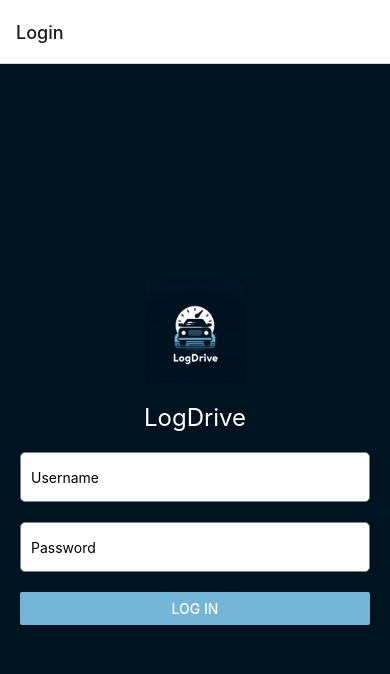
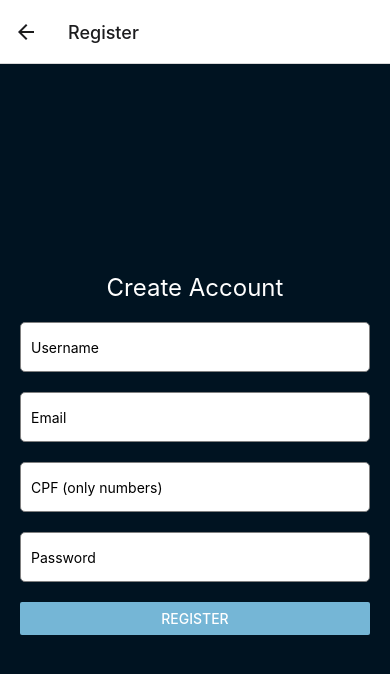
Before and after one commit to dhiogosantos/pdsi-front-end, a React Native app: screen /Register in a window 390 px wide. Shown: the top 674 px of the page. Built offline with nearby package versions, Linux system fonts and the light colour scheme.

Commit message:
feat: Tela de Cadastro

```diff
--- a/App.js
+++ b/App.js
@@ -1,9 +1,10 @@
 import React from 'react';
 import { NavigationContainer } from '@react-navigation/native';
 import { createNativeStackNavigator } from '@react-navigation/native-stack';
-import LoginScreen from './main'; // ajuste o caminho conforme necessário
-import HomeScreen from './homeScreen'; // ajuste o caminho conforme necessário
-import Driver from './driver'; // tela 1
+import LoginScreen from './main';
+import RegisterScreen from './registerScreen';
+import HomeScreen from './homeScreen';
+import Driver from './driver';
 import Vehicles from './vehicles';
 import Trips from './trips';
 
@@ -15,6 +16,7 @@ const App = () => {
       <Stack.Navigator initialRouteName="Login">
         <Stack.Screen name="Login" component={LoginScreen} />
         <Stack.Screen name="Home" component={HomeScreen} />
+        <Stack.Screen name="Register" component={RegisterScreen} />
         <Stack.Screen name="Driver" component={Driver} />
         <Stack.Screen name="Vehicles" component={Vehicles} />
         <Stack.Screen name="Trips" component={Trips} />
--- a/main.js
+++ b/main.js
@@ -1,5 +1,5 @@
 import React, { useState } from 'react';
-import { View, Text, TextInput, Button, StyleSheet, Image } from 'react-native';
+import { View, Text, TextInput, Button, StyleSheet, Image, TouchableOpacity } from 'react-native';
 
 const LoginScreen = ({ navigation }) => {
   const [username, setUsername] = useState('');
@@ -33,6 +33,9 @@ const LoginScreen = ({ navigation }) => {
         onChangeText={setPassword}
       />
       <Button title="Log In" onPress={handleLogin} color="#75b6d6" />
+      <TouchableOpacity onPress={() => navigation.navigate('Register')}>
+        <Text style={styles.registerText}>Don't have an account? Register here</Text>
+      </TouchableOpacity>
     </View>
   );
 };
@@ -65,6 +68,11 @@ const styles = StyleSheet.create({
     borderRadius: 5,
     backgroundColor: '#fff',
   },
+  registerText: {
+    color: '#71B5E3',
+    marginTop: 20,
+    textAlign: 'center',
+  },
 });
 
 export default LoginScreen;
--- /dev/null
+++ b/registerScreen.js
@@ -0,0 +1,73 @@
+import React, { useState } from 'react';
+import { View, Text, TextInput, Button, StyleSheet } from 'react-native';
+
+const RegisterScreen = ({ navigation }) => {
+    const [username, setUsername] = useState('');
+    const [email, setEmail] = useState('');
+    const [cpf, setCpf] = useState('');
+    const [password, setPassword] = useState('');
+
+    const handleRegister = () => {
+        console.log('Register:', username, email, cpf, password);
+        navigation.navigate('Login'); // Redireciona para a tela de login após o cadastro
+    };
+
+    return (
+        <View style={styles.container}>
+            <Text style={styles.title}>Create Account</Text>
+            <TextInput
+                style={styles.input}
+                placeholder="Username"
+                value={username}
+                onChangeText={setUsername}
+            />
+            <TextInput
+                style={styles.input}
+                placeholder="Email"
+                value={email}
+                onChangeText={setEmail}
+                keyboardType="email-address"
+            />
+            <TextInput
+                style={styles.input}
+                placeholder="CPF (only numbers)"
+                value={cpf}
+                onChangeText={setCpf}
+            />
+            <TextInput
+                style={styles.input}
+                placeholder="Password"
+                secureTextEntry
+                value={password}
+                onChangeText={setPassword}
+            />
+            <Button title="Register" onPress={handleRegister} color="#75b6d6" />
+        </View>
+    );
+};
+
+const styles = StyleSheet.create({
+    container: {
+        flex: 1,
+        backgroundColor: '#001321',
+        justifyContent: 'center',
+        padding: 20,
+    },
+    title: {
+        fontSize: 24,
+        color: '#fff',
+        textAlign: 'center',
+        marginBottom: 20,
+    },
+    input: {
+        height: 50,
+        borderColor: 'gray',
+        borderWidth: 1,
+        marginBottom: 20,
+        paddingHorizontal: 10,
+        borderRadius: 5,
+        backgroundColor: '#fff',
+    },
+});
+
+export default RegisterScreen;
```
